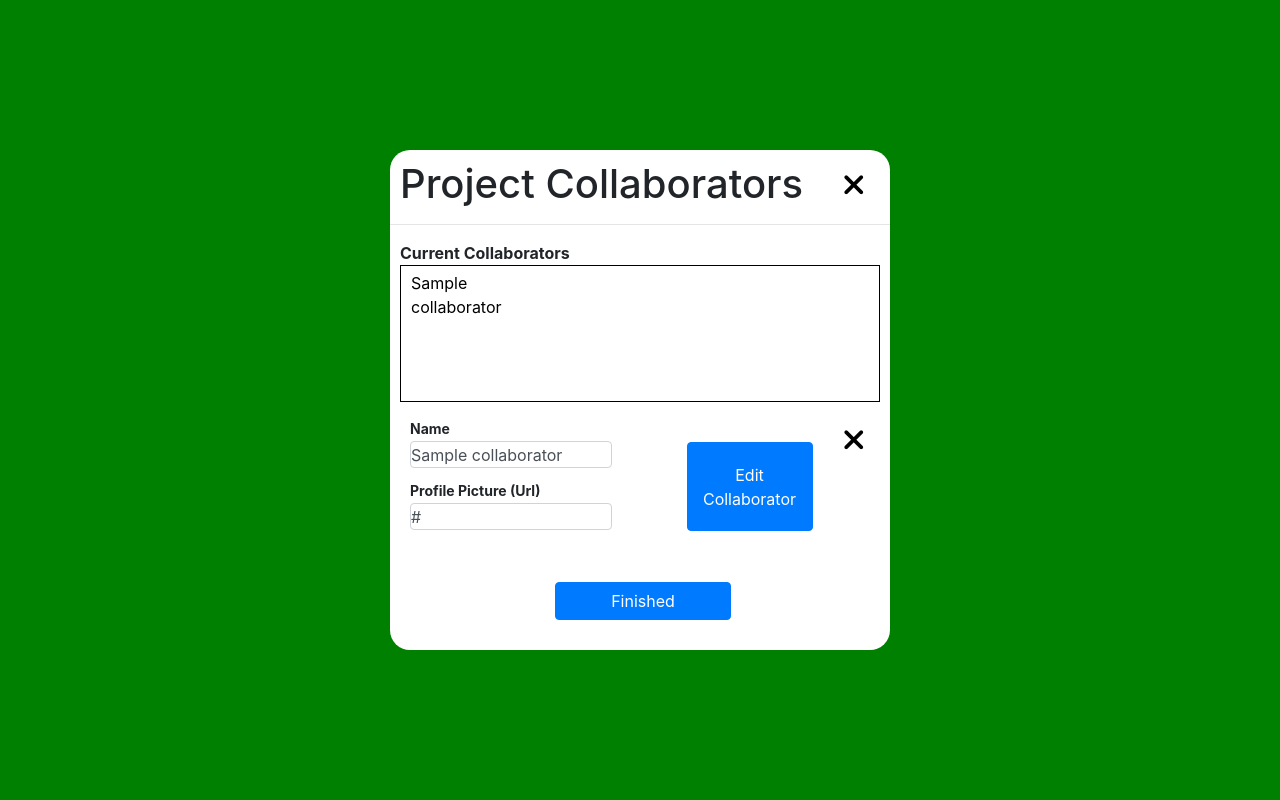
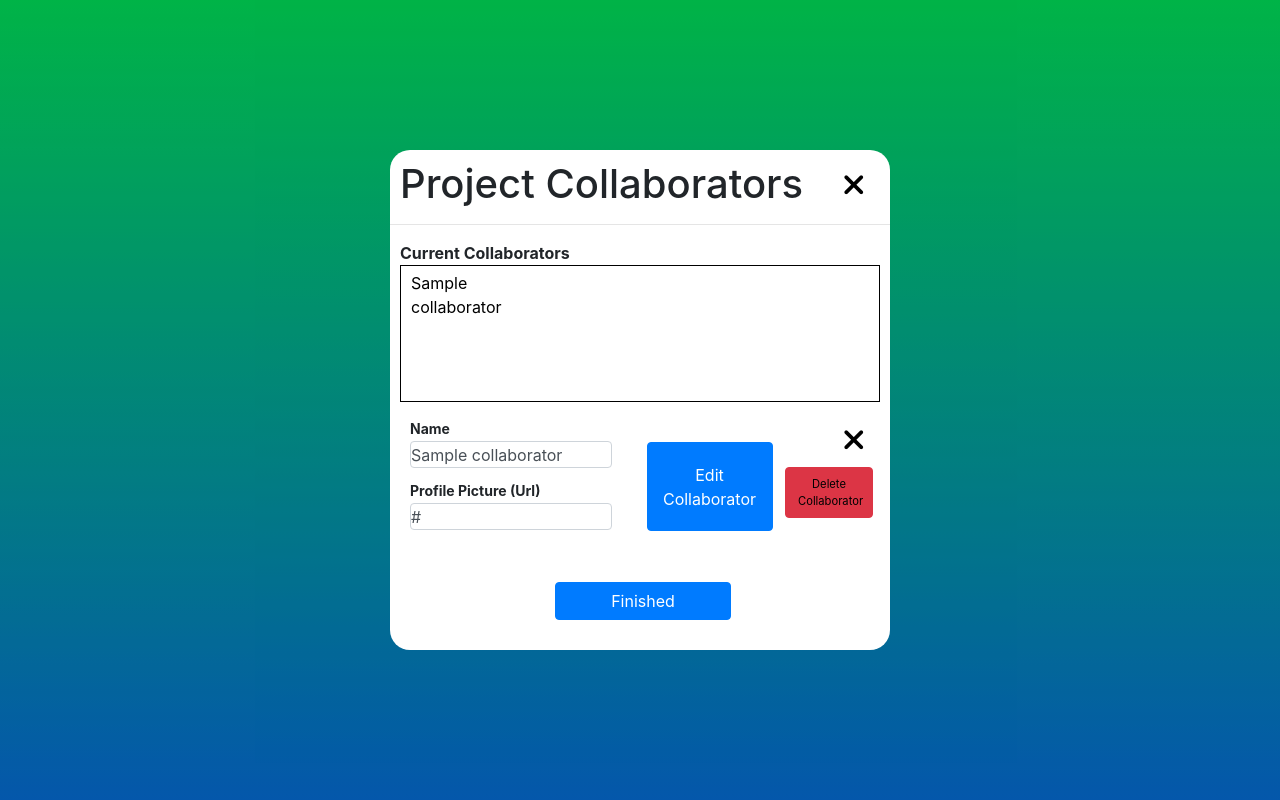
Before and after one commit to melisalarson/easy-do, a Node server app: page /collaborators/600000000000000000000001/edit in a window 1280 px wide. Run offline with Node 20, Linux system fonts and the light colour scheme; tables that the repository leaves empty hold one stand-in row (values such as "Sample post"); some libraries are stand-ins or nearby versions.

Commit message:
finished prompts

```diff
--- a/public/app.js
+++ b/public/app.js
@@ -0,0 +1,53 @@
+function findElement(query, isMulti = false) {
+    return (!isMulti) ?
+            document.querySelector(query) :
+            document.querySelectorAll(query);
+}
+
+//Universal Click Mask To Close
+
+if(findElement('.prompt-mask') !== null) {
+    findElement('.prompt-mask').addEventListener('click', (e) => {
+        if (e.target !== findElement('.prompt-mask')) return;
+        findElement('.prompt-mask').classList.remove('show');
+    })
+}
+
+if(findElement('.alert-mask') !== null) {
+    findElement('.alert-mask').addEventListener('click', (e) => {
+        if (e.target !== findElement('.alert-mask')) return;
+        findElement('.alert-mask').classList.remove('show');
+    })
+}
+
+
+//Delete Prompt
+if(findElement('.delete-collab-btn') !== null) {
+    findElement('.delete-collab-btn').addEventListener('click', () =>{
+        findElement('.prompt-mask').classList.add('show');
+    })
+}
+if(findElement('.delete-btn') !== null) {
+    console.log("test");
+    findElement('.delete-btn').addEventListener('click', () =>{
+        findElement('.prompt-mask').classList.add('show');
+    })
+}
+if(findElement('.prompt-cancel-btn') !== null) {
+    findElement('.prompt-cancel-btn').addEventListener('click', (e) => {
+        findElement('.prompt-mask').classList.remove('show');
+    })
+}
+
+
+//Cannot Edit Not Assigned Prompt
+if(findElement('.index-cancel-btn') !== null) {
+    findElement('.index-cancel-btn').addEventListener('click', (e) => {
+        findElement('.alert-mask').classList.remove('show');
+    })
+}
+if(findElement('#not-assigned') !== null) {
+    findElement('#not-assigned').addEventListener('click', () =>{
+        findElement('.alert-mask').classList.add('show');
+    })
+}
--- a/public/forms.css
+++ b/public/forms.css
@@ -2,10 +2,10 @@
   position: absolute;
   height: 100vh;
   width: 100vw;
-  background-color: green;
   display: flex;
   justify-content: center;
   align-items: center;
+  background-color: rgba(0,0,0, 0.26);
 }
 .popup-container {
   width: 500px;
@@ -152,12 +152,22 @@ input:focus {
 .add-collab-btn {
   display: inline;
   margin-top: -63px;
-  margin-left: 70px;
+  margin-left: 30px;
   height: 75px;
   width: 100px;
 }
 
+.delete-collab-btn {
+  text-decoration: none;
+  color: initial;
+  position: absolute;
+  right: 17px;
+  top: 317px;
 
+  height: 37px;
+  width: 62px;
+  font-size: .7em;
+}
 
 .close-edit-btn {
   text-decoration: none;
--- a/public/styles.css
+++ b/public/styles.css
@@ -7,7 +7,11 @@
 
 
 body {
-    background-color: green;
+    background: #00F260;  /* fallback for old browsers */
+    background: -webkit-linear-gradient(to top, #0575E6, #00F260);  /* Chrome 10-25, Safari 5.1-6 */
+    background: linear-gradient(to top, #0575E6, #00F260); /* W3C, IE 10+/ Edge, Firefox 16+, Chrome 26+, Opera 12+, Safari 7+ */
+    background-repeat: no-repeat;
+    background-attachment: fixed;
 }
 
 .toolbar {
@@ -149,6 +153,12 @@ a.button {
 }
 
 
+iframe {
+    width:100%;
+    height:100vh;
+    overflow-y: hidden;
+    overflow-x: auto;
+}
 
 
 
--- a/views/collaborators/edit.ejs
+++ b/views/collaborators/edit.ejs
@@ -1,5 +1,6 @@
 <head>
     <script defer src="https://use.fontawesome.com/968ba4c321.js"></script>
+    <script defer src="/app.js"></script>
     <link rel="stylesheet" href="https://stackpath.bootstrapcdn.com/bootstrap/4.3.1/css/bootstrap.min.css" integrity="sha384-ggOyR0iXCbMQv3Xipma34MD+dH/1fQ784/j6cY/iJTQUOhcWr7x9JvoRxT2MZw1T" crossorigin="anonymous">
     <link rel="stylesheet" href="/styles.css">
     <link rel="stylesheet" href="/forms.css">
@@ -16,16 +17,15 @@
           <p class="collab-list-label">Current Collaborators</p>
           <div class="collab-list">
             <% collabs.forEach(collab => { %>
-                <div class="collab-card">
-                    <a href="/collaborators/<%= collab._id %>/edit"><span><%= collab.name %></span></a>
-                    <form style="display: inline;" action="/collaborators/<%= collab._id %>?_method=DELETE" method="POST">
-                        <a href="/collaborators/<%= collab._id %>/edit" class="edit-btn menu-btn"><i class="fa fa-pencil"></i></a>
-                        <button class="delete-btn menu-btn" type="submit"><i class="fa fa-trash"></i></button>
-                    </form>
-                </div>
-              <% }); %>
+              <div class="collab-card">
+                <% if(collab._id.toString() !== "5f0cd8b9fed32e492a3170c1") { %>
+                  <a href="/collaborators/<%= collab._id %>/edit"><span><%= collab.name %></span></a>
+                <% } else { %>
+                  <span id="not-assigned"><%= collab.name %></span>
+                <% } %>
+              </div>
+            <% }); %>
           </div>
-
 
           <form class="add-collab" action="/collaborators/<%= selectedCollab._id %>?_method=PUT" method="POST">
             <div class="form-group">
@@ -38,11 +38,33 @@
               <button class="btn btn-primary add-collab-btn" type="submit">Edit Collaborator</button>
             </div>
           </form>
+
+          <button class="btn btn-danger delete-collab-btn">Delete Collaborator</button>
           <a href="/collaborators/" class="close-edit-btn"><i class="fa fa-times"></i></a>
 
           <!-- <button class="btn btn-primary submit-btn">Finished</button> -->
           <a href="/tasks/" class="btn btn-primary submit-btn">Finished</a>
 
-
       </div>
   </div>
+
+  <div class="mask prompt-mask">
+    <div class="prompt">
+      <h2>Are you sure you want to delete "<%= selectedCollab.name %>"?</h2>
+      <div class="prompt-buttons">
+
+        <form style="display: inline;" action="/collaborators/<%= selectedCollab._id %>?_method=DELETE" method="POST">
+            <button class="btn btn-danger">Yes</button>        </form>
+        <button class="btn btn-primary prompt-cancel-btn">Cancel</button>
+      </div>
+    </div>
+  </div>
+
+  <div class="mask alert-mask">
+    <div class="prompt">
+      <h2>Cannot edit Not Assigned</h2>
+      <div class="prompt-buttons">
+        <button class="btn btn-primary index-cancel-btn">Okay</button>
+      </div>
+    </div>
+  </div>
--- a/views/tasks/index.ejs
+++ b/views/tasks/index.ejs
@@ -66,7 +66,9 @@
           <% } %>
         <% }); %>
       </div>
+    </div>
   </div>
 
+  <!-- <iframe src="https://docs.google.com/document/d/e/2PACX-1vSKKn_XiT48kaXK3Njpu4YEbA2XBxeZ2stGyliVWmdmj-CsjjZ2kcZqrhHYJnqtepfZ5hP3GC79JzbO/pub?embedded=true"></iframe> -->
 </body>
 </html>
```
Also changed, not shown: other parts of public/forms.css (+45 -0 lines), views/collaborators/index.ejs (+15 -6 lines), views/tasks/edit.ejs (+14 -3 lines), views/tasks/new.ejs (+5 -4 lines).
